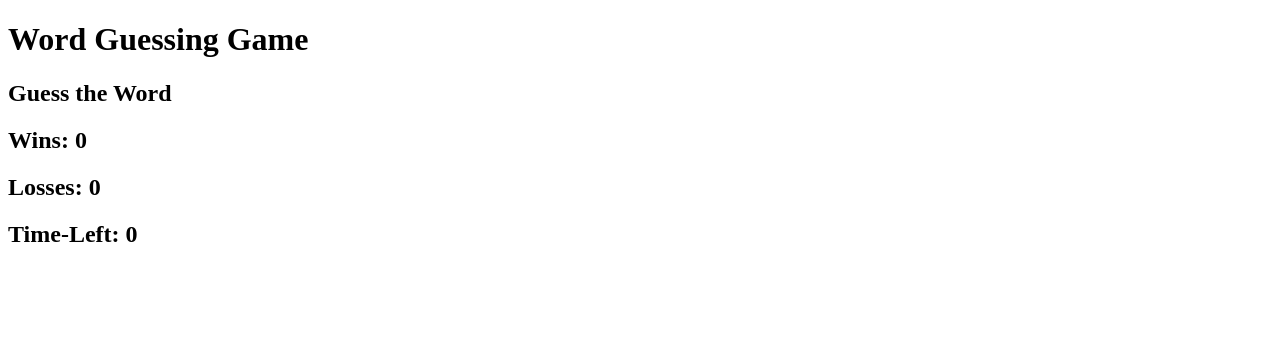
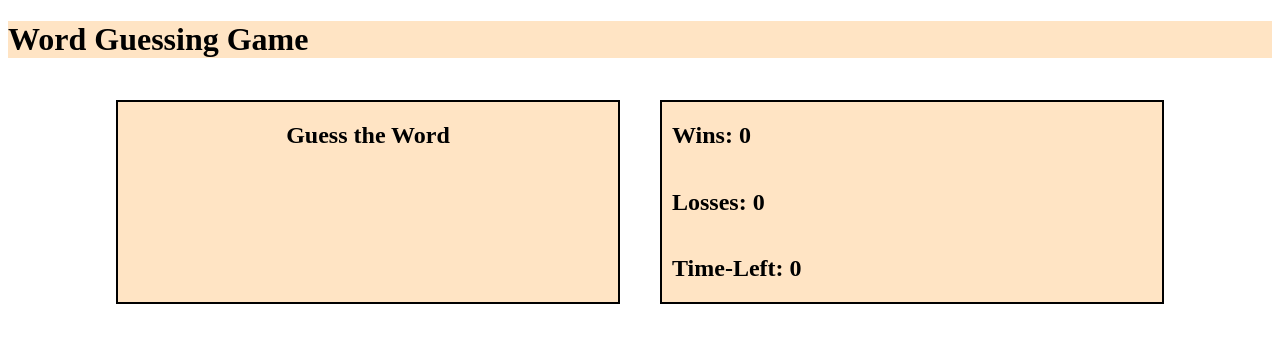
Before and after one commit to chanjeff520/word-guessing-web-game, a plain HTML site: page index.html in a window 1280 px wide. Drawn offline with Linux system fonts and the light colour scheme.

Commit message:
added CSS

```diff
--- a/assets/style.css
+++ b/assets/style.css
@@ -0,0 +1,44 @@
+*{
+
+}
+
+/* *::after{
+    box-sizing: border-box;
+}
+
+*::before{
+    box-sizing: border-box;
+} */
+
+h1 {
+    background-color: bisque;
+}
+
+
+.game{
+    display: flex;
+    justify-content: center;
+}
+
+.guessword{
+    display:flex;
+    background-color:  bisque;
+    border: 2px solid black;
+    width: 500px;
+    margin: 20px;
+    flex-direction: column;
+    text-align: center;
+}
+
+.box2{
+    display:flex;
+    background-color:  bisque;
+    border: 2px solid black;
+    width: 500px;
+    margin: 20px;
+    flex-direction: column;
+}
+
+.box2 h2{
+    margin-left: 10px;
+}
--- a/index.html
+++ b/index.html
@@ -13,15 +13,18 @@
     <header>
         <h1>Word Guessing Game</h1>
     </header>
-    <section>
+
+    <div class="game">
+        <section class="guessword">
             <h2> Guess the Word </h2>
             <div> <!-- for guessing words --> </div>
         </section>
-    <section>
+        <section class="box2">
             <h2> Wins: <span> 0 </span id="Wins"></h2>
             <h2> Losses: <span> 0 </span id="Losses"> </h2>
             <h2> Time-Left: <span> 0 </span id="Time"> </h2>
         </section>
+    </div>
     <style src="./assets/script.js"></style>
 </body>
 </html>
```
Lines whose indentation alone changed are shown as unchanged.
